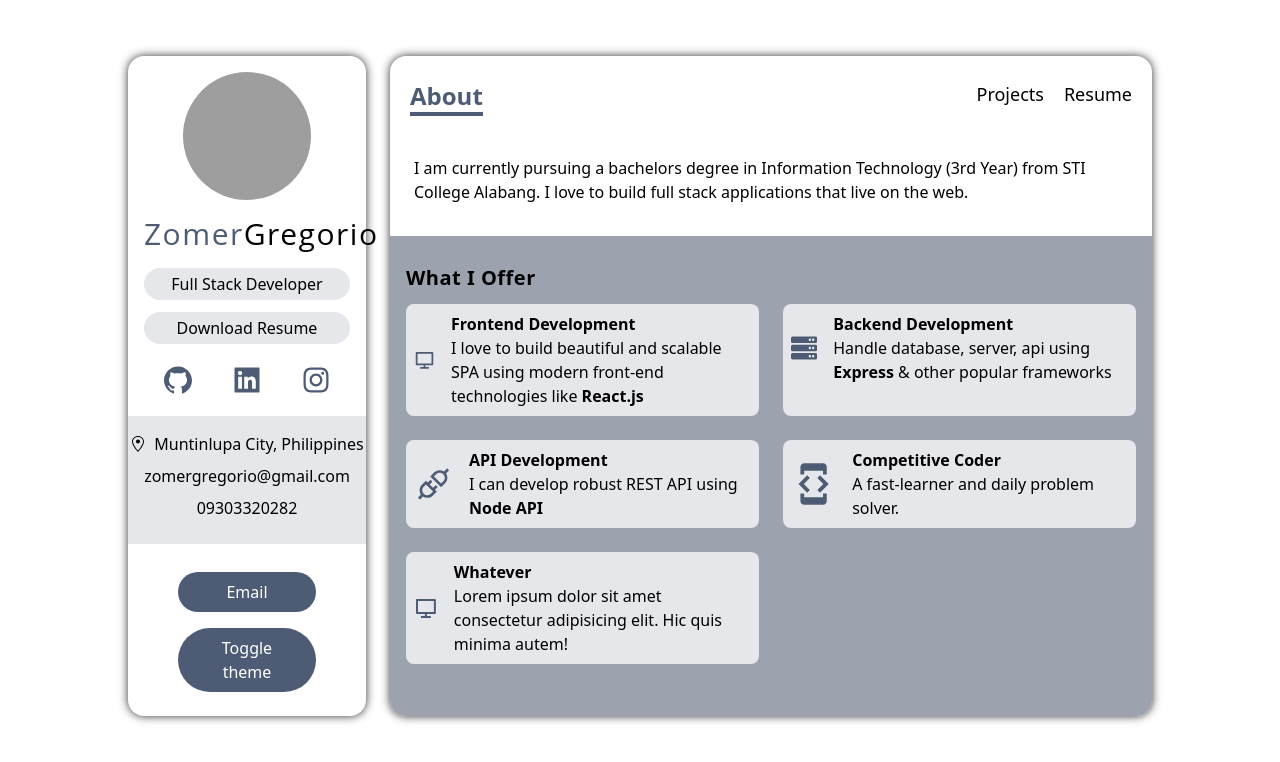
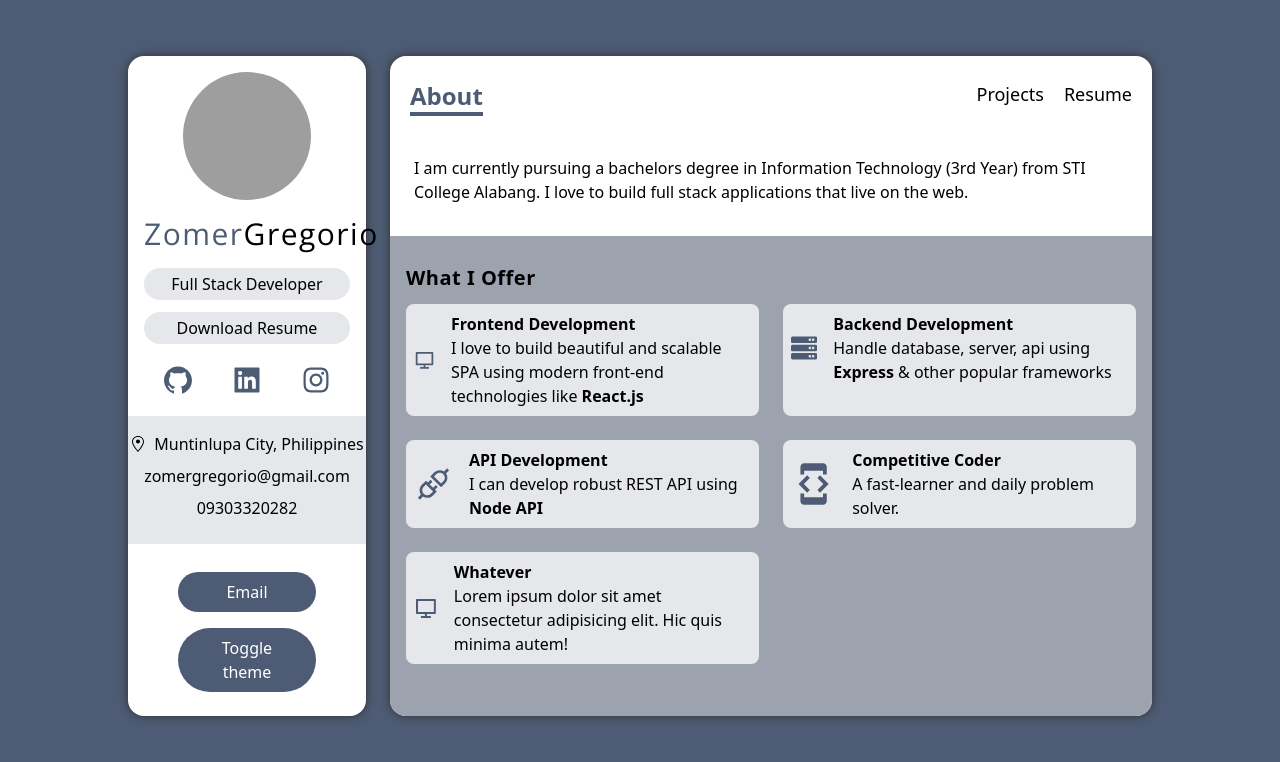
Before and after one commit to zomeru/portfolio-next-ts, a Next.js app: page / in a window 1280 px wide. Shown: the top 762 px of the page. Built offline with nearby package versions, Linux system fonts and the light colour scheme; grey boxes are pictures that could not be loaded.

Commit message:
Add font link

```diff
--- /dev/null
+++ b/pages/_document.tsx
@@ -0,0 +1,24 @@
+import Document, { Html, Head, Main, NextScript } from 'next/document';
+
+class MyDocument extends Document {
+  render() {
+    return (
+      <Html lang='en'>
+        <Head>
+          <link rel='preconnect' href='https://fonts.googleapis.com' />
+          <link rel='preconnect' href='https://fonts.gstatic.com' />
+          <link
+            href='https://fonts.googleapis.com/css2?family=Open+Sans:wght@300;400&display=swap'
+            rel='stylesheet'
+          />
+        </Head>
+        <body className='bg-blue dark:bg-dark-700'>
+          <Main />
+          <NextScript />
+        </body>
+      </Html>
+    );
+  }
+}
+
+export default MyDocument;
```
